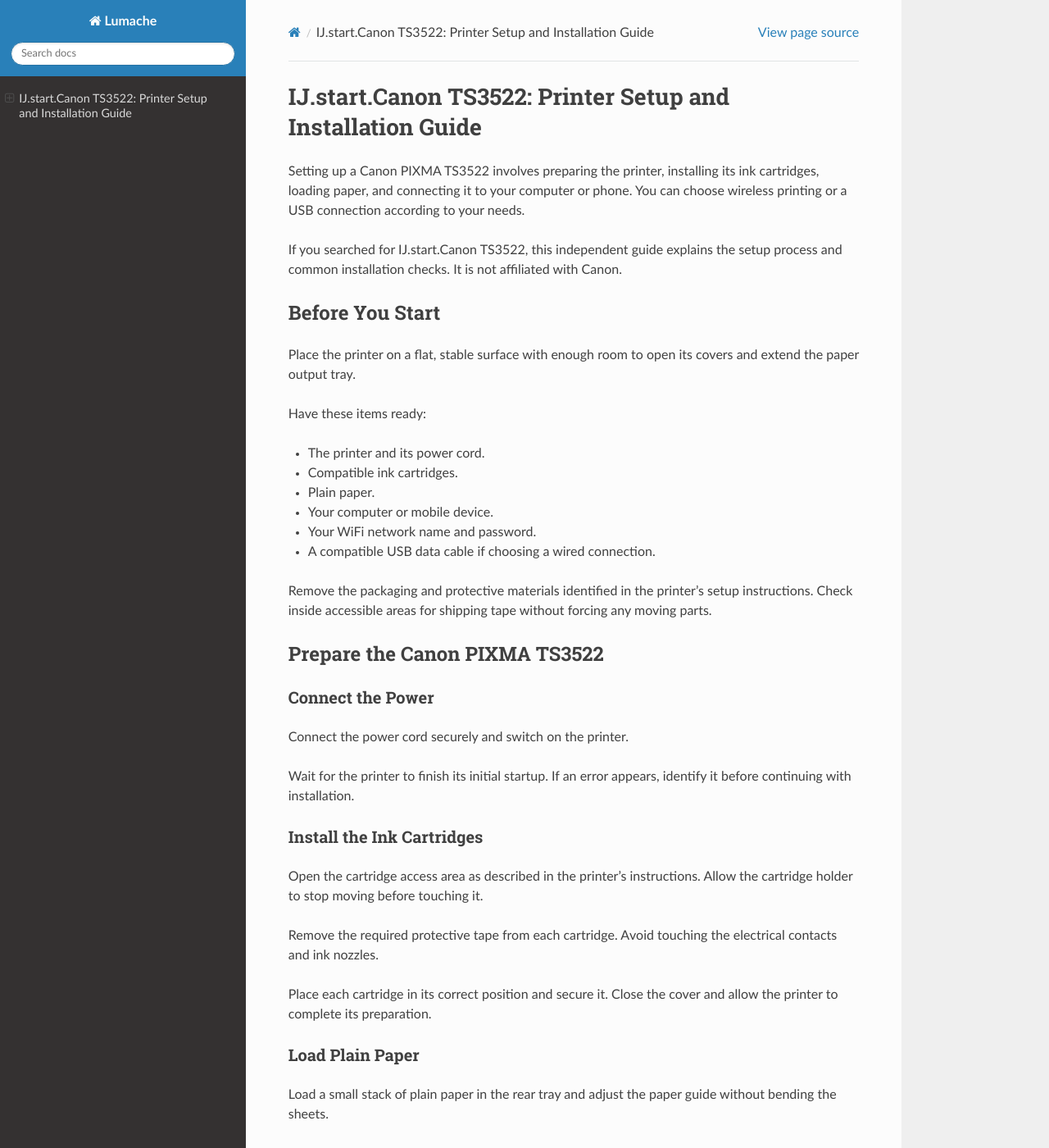
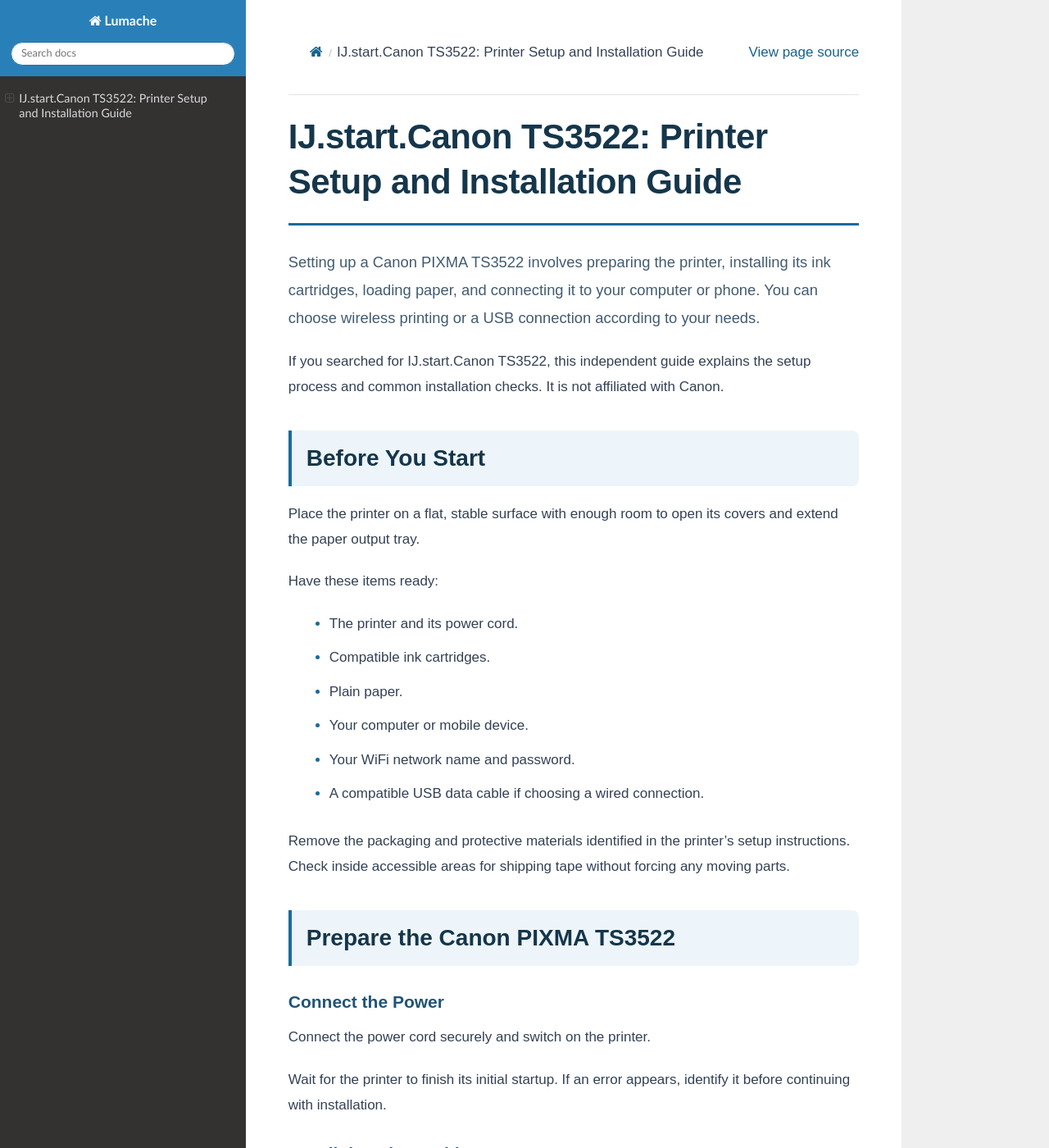
Before and after one commit to instantfast/IJstartCanonTS3522, a Sphinx documentation site: the page built from docs/source/index.rst, in a window 1280 px wide and 1400 px high. Shown: the whole window at 82% size. Built offline with Sphinx 7.4.7 and the Read the Docs theme 3.1.0, drawn with Linux system fonts in a browser that asks for light colours.

Commit message:
Add custom CSS for article design and typography
This change adds custom CSS for article design, enhancing typography and layout for better readability.

```diff
--- a/docs/source/conf.py
+++ b/docs/source/conf.py
@@ -33,3 +33,192 @@
 
 # -- Options for EPUB output
 epub_show_urls = 'footnote'
+# Article design — automatically creates custom.css
+from pathlib import Path
+
+_ts_static = Path(__file__).resolve().parent / "_static"
+_ts_static.mkdir(parents=True, exist_ok=True)
+
+_ts_css = """
+/* Article typography */
+div.body,
+.rst-content,
+.bd-article {
+    color: #334155;
+    font-family: Arial, Helvetica, sans-serif;
+    font-size: 17px;
+    line-height: 1.85;
+    overflow-wrap: break-word;
+}
+
+div.body,
+.wy-nav-content {
+    background: #ffffff;
+}
+
+/* Main title */
+:is(div.body, .rst-content, .bd-article) h1 {
+    margin: 0 0 28px;
+    padding-bottom: 22px;
+    border-bottom: 3px solid #176b9c;
+    color: #15364b;
+    font-family: Arial, Helvetica, sans-serif;
+    font-size: clamp(29px, 4vw, 42px);
+    font-weight: 700;
+    line-height: 1.3;
+    letter-spacing: -0.5px;
+}
+
+/* Section headings */
+:is(div.body, .rst-content, .bd-article) h2 {
+    margin: 38px 0 18px;
+    padding: 14px 18px;
+    border-left: 4px solid #176b9c;
+    border-radius: 0 8px 8px 0;
+    background: #edf5fb;
+    color: #15364b;
+    font-family: Arial, Helvetica, sans-serif;
+    font-size: clamp(23px, 3vw, 28px);
+    font-weight: 700;
+    line-height: 1.4;
+}
+
+/* Subheadings and FAQ questions */
+:is(div.body, .rst-content, .bd-article) h3 {
+    margin: 28px 0 12px;
+    color: #205574;
+    font-family: Arial, Helvetica, sans-serif;
+    font-size: 21px;
+    font-weight: 700;
+    line-height: 1.5;
+}
+
+:is(div.body, .rst-content, .bd-article) h4 {
+    margin: 24px 0 12px;
+    color: #205574;
+    font-size: 19px;
+    line-height: 1.5;
+}
+
+/* Paragraphs */
+:is(div.body, .rst-content, .bd-article) p {
+    margin: 0 0 20px;
+    font-size: inherit;
+    line-height: 1.85;
+}
+
+:is(div.body, .rst-content, .bd-article) h1 + p {
+    color: #425b70;
+    font-size: 1.08em;
+}
+
+/* Lists */
+:is(div.body, .rst-content, .bd-article) ul,
+:is(div.body, .rst-content, .bd-article) ol {
+    margin: 18px 0 26px;
+    padding-left: 26px;
+}
+
+:is(div.body, .rst-content, .bd-article) li {
+    margin-bottom: 10px;
+    line-height: 1.8;
+}
+
+:is(div.body, .rst-content, .bd-article) li > p {
+    margin-bottom: 8px;
+}
+
+:is(div.body, .rst-content, .bd-article) li::marker {
+    color: #176b9c;
+}
+
+/* Links */
+:is(div.body, .rst-content, .bd-article) a {
+    color: #17638f;
+    text-underline-offset: 3px;
+}
+
+:is(div.body, .rst-content, .bd-article) a:hover {
+    color: #123f5c;
+}
+
+:is(div.body, .rst-content, .bd-article) a:focus-visible {
+    outline: 3px solid #176b9c;
+    outline-offset: 4px;
+}
+
+:is(div.body, .rst-content, .bd-article) a.headerlink {
+    font-size: 0.7em;
+    text-decoration: none;
+}
+
+/* Images and code blocks */
+:is(div.body, .rst-content, .bd-article) img {
+    max-width: 100%;
+    height: auto;
+    border-radius: 8px;
+}
+
+:is(div.body, .rst-content, .bd-article) pre {
+    max-width: 100%;
+    padding: 18px;
+    overflow-x: auto;
+    border: 1px solid #dce5ef;
+    border-radius: 8px;
+    background: #f5f8fc;
+    line-height: 1.6;
+}
+
+:is(div.body, .rst-content, .bd-article) section {
+    scroll-margin-top: 28px;
+}
+
+/* Mobile */
+@media (max-width: 767px) {
+    div.body,
+    .rst-content,
+    .bd-article {
+        font-size: 16px;
+    }
+
+    .wy-nav-content {
+        padding: 24px 18px;
+    }
+
+    :is(div.body, .rst-content, .bd-article) h1 {
+        margin-bottom: 22px;
+        padding-bottom: 18px;
+    }
+
+    :is(div.body, .rst-content, .bd-article) h2 {
+        margin-top: 28px;
+        padding: 12px 14px;
+    }
+
+    :is(div.body, .rst-content, .bd-article) h3 {
+        font-size: 20px;
+    }
+
+    :is(div.body, .rst-content, .bd-article) p {
+        line-height: 1.75;
+    }
+}
+"""
+
+(_ts_static / "custom.css").write_text(
+    _ts_css,
+    encoding="utf-8",
+)
+
+# Preserve existing settings and register CSS
+html_static_path = list(globals().get("html_static_path", []))
+if "_static" not in html_static_path:
+    html_static_path.append("_static")
+
+html_css_files = list(globals().get("html_css_files", []))
+if not any(
+    (item[0] if isinstance(item, (tuple, list)) else item)
+    == "custom.css"
+    for item in html_css_files
+):
+    html_css_files.append("custom.css")
```
